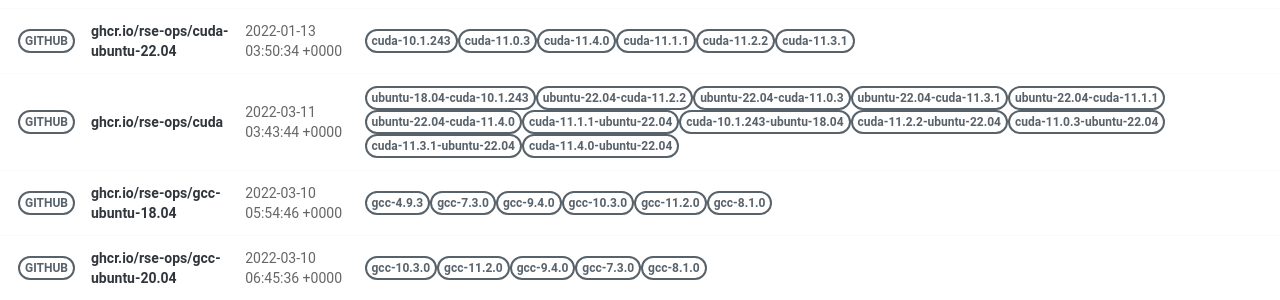
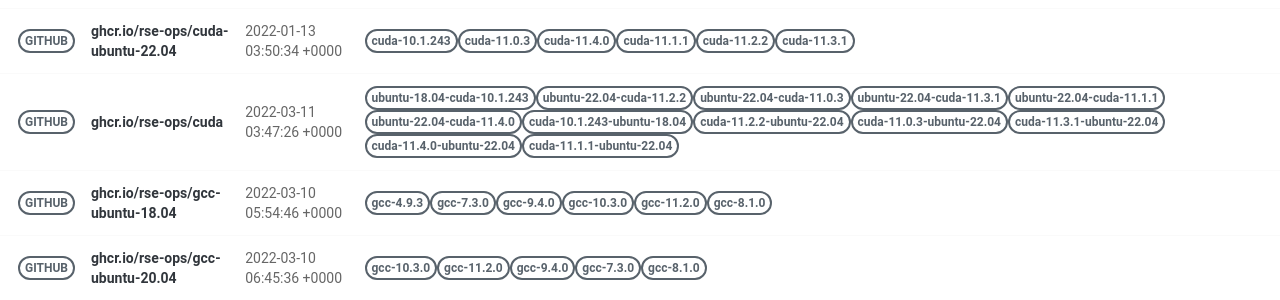
Before and after one commit to rse-ops/docker-images, a Jekyll site: the page built from pages/index.md, in a window 1280 px wide. Shown: the part 421-721 px from the top of the page. Built offline with Jekyll 4.4.1, drawn with Linux system fonts in a browser that asks for light colours; nearby versions of some CDN libraries.

Commit message:
Automated push to update library 2022-03-11

```diff
--- a/_library/ghcr.io-rse-ops-cuda.md
+++ b/_library/ghcr.io-rse-ops-cuda.md
@@ -1,7 +1,7 @@
 ---
 layout: container
 name: ghcr.io/rse-ops/cuda
-updated_at: 2022-03-11 03:43:44.394185
+updated_at: 2022-03-11 03:47:26.100933
 
 
 container_url: https://github.com/orgs/rse-ops/packages/container/package/cuda
```
Also changed, not shown: other parts of _library/ghcr.io-rse-ops-cuda.md (+3 -3 lines).
